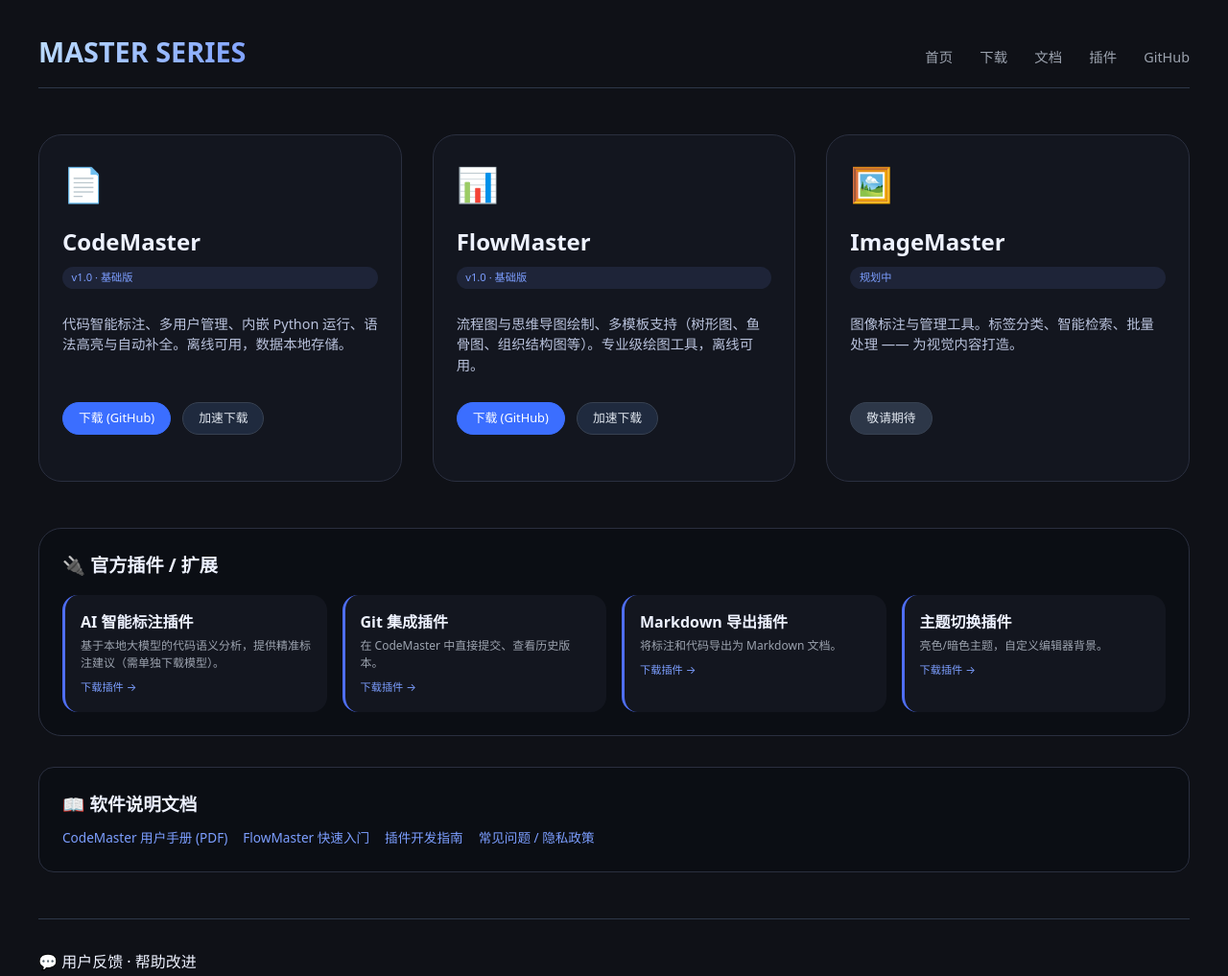
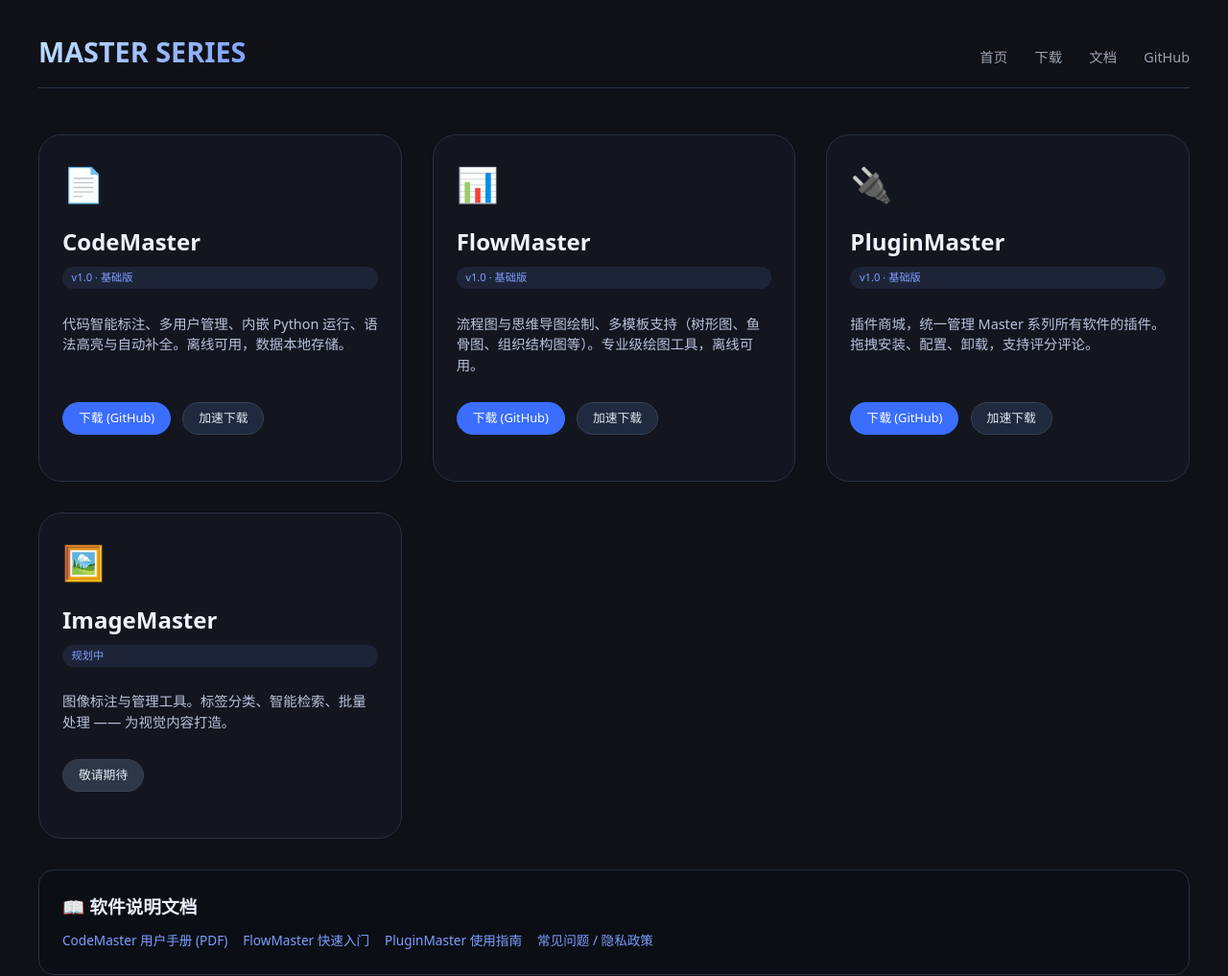
Before and after one commit to huahuajonny/Master-officially-website, a plain HTML site: page index.html in a window 1280 px wide. Shown: the top 1017 px of the page at 96% size. Drawn offline with Linux system fonts and the light colour scheme.

Commit message:
Add files via upload

```diff
--- a/index.html
+++ b/index.html
@@ -23,13 +23,6 @@
         .btn { display: inline-block; background: #1f2a3e; border: 1px solid #374151; padding: 0.4rem 1rem; border-radius: 2rem; text-decoration: none; color: #e2e8f0; font-size: 0.8rem; margin-right: 0.5rem; margin-bottom: 0.5rem; transition: 0.1s; }
         .btn-primary { background: #3b6eff; border-color: #3b6eff; color: white; }
         .btn-primary:hover { background: #2b5be0; }
-        .plugins-section { margin-top: 3rem; background: #0b0e14; border-radius: 1.5rem; padding: 1.5rem; border: 1px solid #2a2f3f; }
-        .plugins-section h3 { font-size: 1.2rem; margin-bottom: 1rem; display: flex; align-items: center; gap: 0.5rem; }
-        .plugin-list { display: grid; grid-template-columns: repeat(auto-fill, minmax(240px, 1fr)); gap: 1rem; }
-        .plugin-item { background: #13161f; padding: 1rem; border-radius: 1rem; border-left: 3px solid #4f6ef5; }
-        .plugin-name { font-weight: 600; margin-bottom: 0.25rem; }
-        .plugin-desc { font-size: 0.75rem; color: #9ca3af; }
-        .plugin-link { font-size: 0.7rem; margin-top: 0.5rem; display: inline-block; color: #7c9eff; text-decoration: none; }
         .docs { margin-top: 2rem; background: #0b0e14; border-radius: 1rem; padding: 1.5rem; border: 1px solid #2a2f3f; }
         .docs h3 { margin-bottom: 0.5rem; }
         .docs ul { list-style: none; display: flex; flex-wrap: wrap; gap: 1rem; margin-top: 0.5rem; }
@@ -47,12 +40,12 @@
             <a href="#">首页</a>
             <a href="#downloads">下载</a>
             <a href="#docs">文档</a>
-            <a href="#plugins">插件</a>
             <a href="https://github.com/huahuajonny/Master-officially-website" target="_blank">GitHub</a>
         </div>
     </div>
 
     <div id="downloads" class="grid">
+        <!-- CodeMaster -->
         <div class="card">
             <div class="icon">📄</div>
             <h2>CodeMaster</h2>
@@ -64,6 +57,7 @@
             </div>
         </div>
 
+        <!-- FlowMaster -->
         <div class="card">
             <div class="icon">📊</div>
             <h2>FlowMaster</h2>
@@ -75,6 +69,19 @@
             </div>
         </div>
 
+        <!-- PluginMaster -->
+        <div class="card">
+            <div class="icon">🔌</div>
+            <h2>PluginMaster</h2>
+            <div class="version">v1.0 · 基础版</div>
+            <div class="desc">插件商城，统一管理 Master 系列所有软件的插件。拖拽安装、配置、卸载，支持评分评论。</div>
+            <div class="btn-group">
+                <a href="https://github.com/huahuajonny/Master-officially-website/releases/download/v1.0/PluginMaster_Setup.exe" class="btn btn-primary">下载 (GitHub)</a>
+                <a href="https://gh-proxy.com/https://github.com/huahuajonny/Master-officially-website/releases/download/v1.0/PluginMaster_Setup.exe" class="btn">加速下载</a>
+            </div>
+        </div>
+
+        <!-- ImageMaster (规划中) -->
         <div class="card">
             <div class="icon">🖼️</div>
             <h2>ImageMaster</h2>
@@ -86,38 +93,14 @@
         </div>
     </div>
 
-    <div id="plugins" class="plugins-section">
-        <h3>🔌 官方插件 / 扩展</h3>
-        <div class="plugin-list">
-            <div class="plugin-item">
-                <div class="plugin-name">AI 智能标注插件</div>
-                <div class="plugin-desc">基于本地大模型的代码语义分析，提供精准标注建议（需单独下载模型）。</div>
-                <a href="#" class="plugin-link">下载插件 →</a>
-            </div>
-            <div class="plugin-item">
-                <div class="plugin-name">Git 集成插件</div>
-                <div class="plugin-desc">在 CodeMaster 中直接提交、查看历史版本。</div>
-                <a href="#" class="plugin-link">下载插件 →</a>
-            </div>
-            <div class="plugin-item">
-                <div class="plugin-name">Markdown 导出插件</div>
-                <div class="plugin-desc">将标注和代码导出为 Markdown 文档。</div>
-                <a href="#" class="plugin-link">下载插件 →</a>
-            </div>
-            <div class="plugin-item">
-                <div class="plugin-name">主题切换插件</div>
-                <div class="plugin-desc">亮色/暗色主题，自定义编辑器背景。</div>
-                <a href="#" class="plugin-link">下载插件 →</a>
-            </div>
-        </div>
-    </div>
+    <!-- 删除插件列表区域，已移至 PluginMaster 独立产品 -->
 
     <div id="docs" class="docs">
         <h3>📖 软件说明文档</h3>
         <ul>
             <li><a href="#">CodeMaster 用户手册 (PDF)</a></li>
             <li><a href="#">FlowMaster 快速入门</a></li>
-            <li><a href="#">插件开发指南</a></li>
+            <li><a href="#">PluginMaster 使用指南</a></li>
             <li><a href="#">常见问题 / 隐私政策</a></li>
         </ul>
     </div>
```
